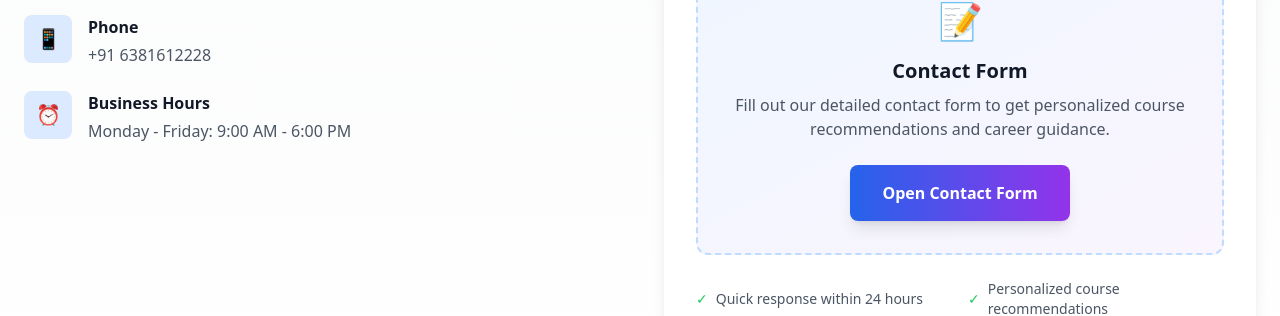
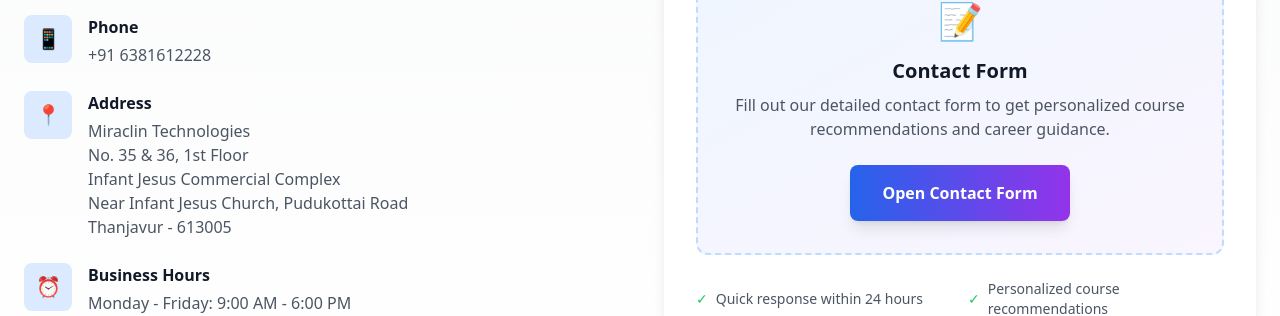
Before and after one commit to miracl-in/miracl-in.github.io, a Next.js app: page /contact in a window 1280 px wide. Shown: the part 461-777 px from the top of the page. Built offline with nearby package versions, Linux system fonts and the light colour scheme.

Commit message:
Update page.tsx

```diff
--- a/app/contact/page.tsx
+++ b/app/contact/page.tsx
@@ -33,6 +33,22 @@ export default function ContactPage() {
                 <div>
                   <h3 className="font-semibold text-gray-900 mb-1">Phone</h3>
                   <p className="text-gray-600">+91 6381612228</p>
+                </div>
+              </div>
+
+              <div className="flex items-start gap-4">
+                <div className="w-12 h-12 bg-blue-100 rounded-lg flex items-center justify-center">
+                  <span className="text-blue-600 text-xl">📍</span>
+                </div>
+                <div>
+                  <h3 className="font-semibold text-gray-900 mb-1">Address</h3>
+                  <p className="text-gray-600">
+                    Miraclin Technologies<br />
+                    No. 35 & 36, 1st Floor<br />
+                    Infant Jesus Commercial Complex<br />
+                    Near Infant Jesus Church, Pudukottai Road<br />
+                    Thanjavur - 613005
+                  </p>
                 </div>
               </div>
 
```
